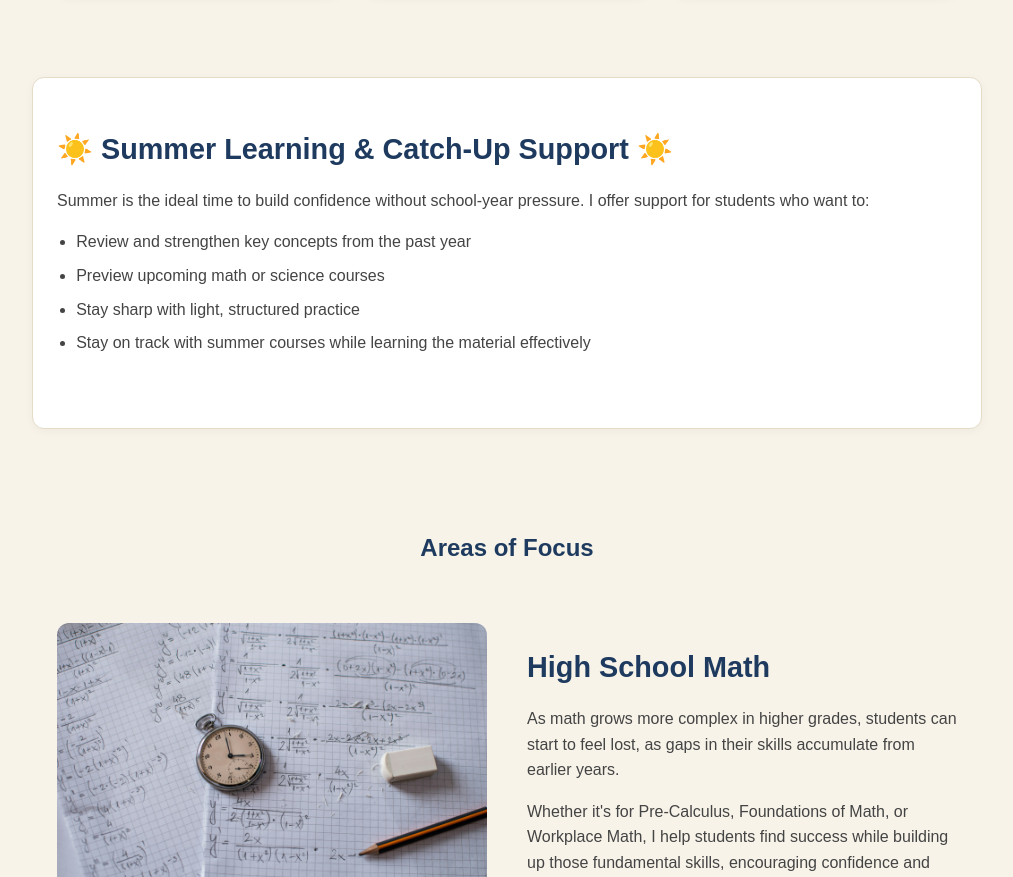
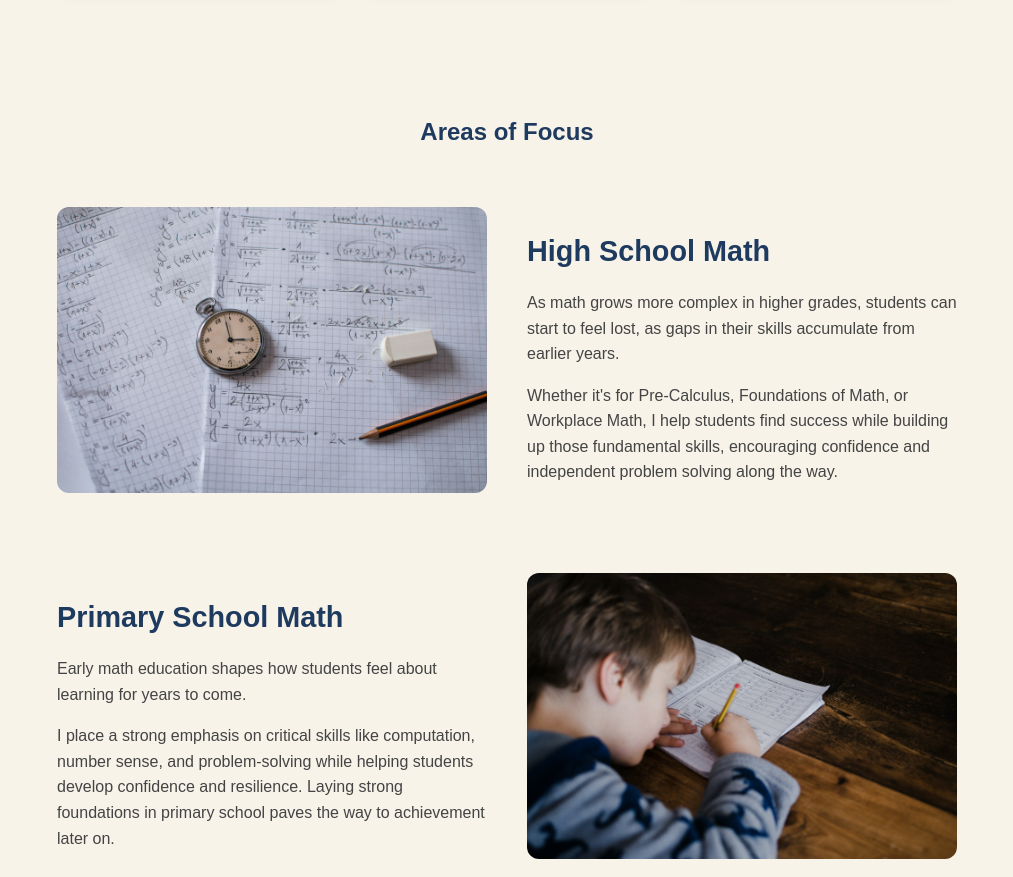
Before and after one commit to dotrub/CompassPointTutoringWebsite, a plain HTML site: page index.html in a window 1280 px wide. Shown: the part 882-1759 px from the top of the page, without its empty margins (133-1146 px from the left). Drawn offline with Linux system fonts and the light colour scheme.

Commit message:
Remove summer highlight

```diff
--- a/index.html
+++ b/index.html
@@ -285,38 +285,6 @@
       background: #16304d;
     }
 
-    .highlight {
-      padding: 3rem 1.5rem;
-      max-width: 900px;
-      margin: 2rem auto;
-    }
-
-    .highlight-inner {
-      max-width: none;
-      margin: 0;
-    }
-
-    .highlight h2 {
-      font-size: 1.8rem;
-      margin-bottom: 1rem;
-      color: #1e3a5f;
-    }
-
-    .highlight p {
-      margin-bottom: 1rem;
-      color: #444;
-    }
-
-    .highlight ul {
-      margin: 1rem 0 1.5rem;
-      padding-left: 1.2rem;
-      color: #444;
-    }
-
-    .highlight li {
-      margin-bottom: 0.5rem;
-    }
-
     .card {
       background: #ffffff;
       border: 1px solid #e5dcc8;
@@ -385,24 +353,6 @@
       <h3>Individual Approach</h3>
       <p>Experience working with neurodivergent and neurotypical students, adapting to different learning styles.</p>
     </div>
-  </div>
-</section>
-
-<section class="highlight card">
-  <div class="highlight-inner">
-    <h2>☀️ Summer Learning & Catch-Up Support ☀️</h2>
-
-    <p>
-      Summer is the ideal time to build confidence without school-year pressure.
-      I offer support for students who want to:
-    </p>
-
-    <ul>
-      <li>Review and strengthen key concepts from the past year</li>
-      <li>Preview upcoming math or science courses</li>
-      <li>Stay sharp with light, structured practice</li>
-      <li>Stay on track with summer courses while learning the material effectively</li>
-    </ul>
   </div>
 </section>
 
```
